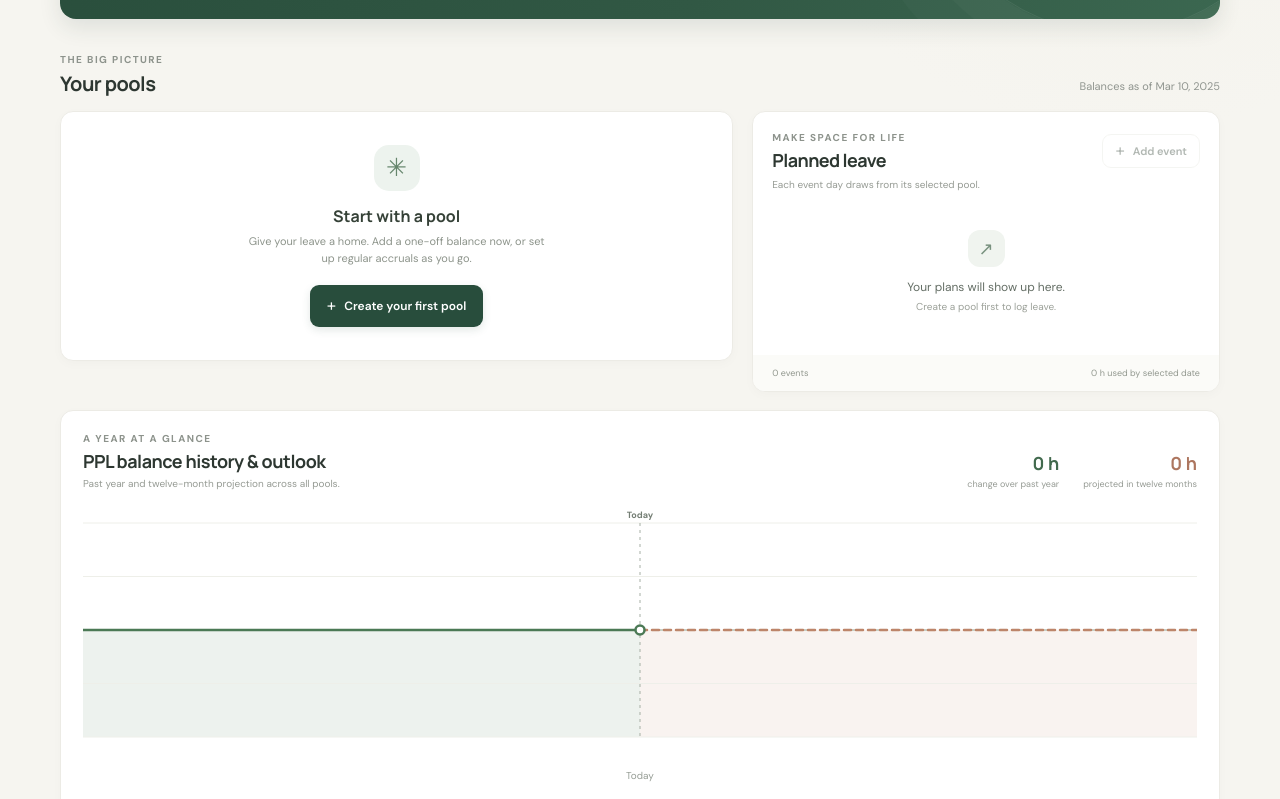
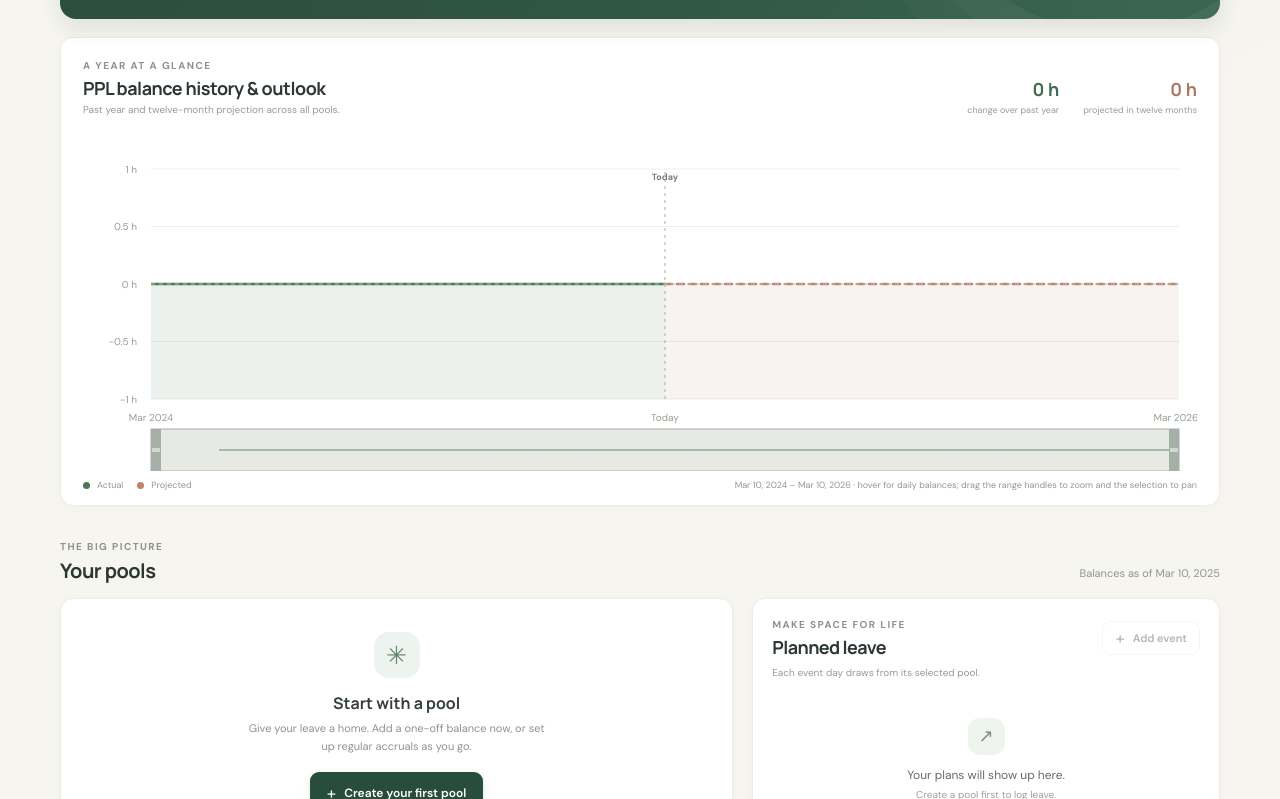
Before and after one commit to GrimOutlook/hima, a React (Vite) app: page / in a window 1280 px wide. Shown: the part 421-1220 px from the top of the page. Built offline with nearby package versions, Linux system fonts and the light colour scheme.

Commit message:
feat: add graph zoom and pan controls

```diff
--- a/assets/main.css
+++ b/assets/main.css
@@ -217,19 +217,19 @@ button:focus-visible, input:focus-visible, select:focus-visible, a:focus-visible
 .history-projection strong { color: #ad765f; font: 700 18px 'Manrope', sans-serif; }
 .history-change span, .history-projection span { color: #969b94; font-size: 9px; }
 .balance-chart-wrap { width: 100%; margin-top: 15px; }
-.balance-chart-scroll { width: 100%; overflow-x: auto; overflow-y: hidden; overscroll-behavior-x: contain; scrollbar-color: #ccd5ca #f5f5f1; scrollbar-width: thin; }
-.balance-chart-svg { display: block; width: 1600px; max-width: none; height: 290px; overflow: visible; }
-.history-area { fill: rgba(83, 130, 92, .1); }
-.projection-area { fill: rgba(193, 135, 110, .1); }
-.history-line { fill: none; stroke: #4b7955; stroke-width: 2.5; stroke-linecap: round; stroke-linejoin: round; vector-effect: non-scaling-stroke; }
-.projection-line { fill: none; stroke: #bd856a; stroke-width: 2.5; stroke-dasharray: 7 5; stroke-linecap: round; stroke-linejoin: round; vector-effect: non-scaling-stroke; }
-.history-last-point { fill: #fff; stroke: #4b7955; stroke-width: 2.5; vector-effect: non-scaling-stroke; }
-.projection-last-point { fill: #fff; stroke: #bd856a; stroke-width: 2.5; vector-effect: non-scaling-stroke; }
-.chart-today-line { stroke: #a6afa5; stroke-width: 1; stroke-dasharray: 3 4; vector-effect: non-scaling-stroke; }
-.chart-today-label { fill: #747e74; font: 700 9px 'DM Sans', sans-serif; }
-.chart-grid { stroke: #eeefe9; stroke-width: 1; vector-effect: non-scaling-stroke; }
-.chart-grid-zero { stroke: #b8c5b9; stroke-dasharray: 4 4; }
-.chart-y-label, .chart-x-label { fill: #969d95; font: 10px 'DM Sans', sans-serif; }
+.balance-chart-viewport { width: 100%; min-width: 0; height: 340px; }
+.balance-chart-inner { display: block; width: 100%; height: 340px; overflow: visible; }
+.chart-today-label { font: 700 9px 'DM Sans', sans-serif; }
+.balance-chart-viewport .recharts-tooltip-wrapper { z-index: 3; outline: 0; }
+.balance-chart-viewport .recharts-brush-slide { cursor: grab; }
+.balance-chart-viewport .recharts-brush-slide:active { cursor: grabbing; }
+.balance-chart-tooltip { display: grid; gap: 5px; min-width: 142px; padding: 10px 12px; border: 1px solid #e8e9e3; border-radius: 9px; color: #414a42; background: rgba(255, 255, 255, .98); box-shadow: 0 6px 20px rgba(35, 45, 39, .13); font-size: 10px; }
+.balance-chart-tooltip-date { color: #59645a; font-weight: 600; }
+.balance-chart-tooltip-kind { display: flex; align-items: center; gap: 6px; color: #92988f; font-size: 9px; }
+.tooltip-actual-dot, .tooltip-projected-dot { display: inline-block; width: 7px; height: 7px; border-radius: 50%; }
+.tooltip-actual-dot { background: #4b7955; }
+.tooltip-projected-dot { background: #bd856a; }
+.balance-chart-tooltip strong { color: #2d4437; font: 700 15px 'Manrope', sans-serif; }
 .history-footnote { display: flex; align-items: center; gap: 7px; padding-top: 8px; color: #92988f; font-size: 9px; }
 .history-legend-dot { width: 7px; height: 7px; border-radius: 50%; background: #4b7955; }
 .history-projection-dot { width: 7px; height: 7px; margin-left: 7px; border-radius: 50%; background: #bd856a; }
--- a/package.json
+++ b/package.json
@@ -15,7 +15,9 @@
   },
   "dependencies": {
     "react": "^19.1.0",
-    "react-dom": "^19.1.0"
+    "react-dom": "^19.1.0",
+    "react-is": "^19.0.0",
+    "recharts": "^3.10.1"
   },
   "devDependencies": {
     "@types/react": "^19.1.8",
--- a/src/App.tsx
+++ b/src/App.tsx
@@ -302,6 +302,8 @@ function App() {
           </div>
         </section>
 
+        <BalanceChart history={history} today={chartHistoryEnd} />
+
         <div className="section-heading-row">
           <div>
             <div className="section-overline">THE BIG PICTURE</div>
@@ -436,8 +438,6 @@ function App() {
             </div>
           </section>
         </div>
-
-        <BalanceChart history={history} today={chartHistoryEnd} />
 
         <footer className="page-footer">
           <span className="footer-brand">hima</span>
--- a/src/BalanceChart.tsx
+++ b/src/BalanceChart.tsx
@@ -1,14 +1,80 @@
-import { useLayoutEffect, useRef } from "react";
-import { chartLayout, formatHours, formatSignedHours, prettyDate, type BalancePoint } from "./model";
+import { useEffect, useMemo, useState } from "react";
+import {
+  Area,
+  AreaChart,
+  Brush,
+  CartesianGrid,
+  ReferenceLine,
+  ResponsiveContainer,
+  Tooltip,
+  XAxis,
+  YAxis,
+  type TooltipContentProps,
+} from "recharts";
+import { formatHours, formatSignedHours, prettyDate, type BalancePoint } from "./model";
 
 interface BalanceChartProps {
   history: BalancePoint[];
   today: string;
 }
 
+interface ChartPoint extends BalancePoint {
+  index: number;
+  actualBalance: number | null;
+  projectedBalance: number | null;
+}
+
+const CHART_HEIGHT = 340;
+const PLOT_LEFT = 68;
+const PLOT_RIGHT = 18;
+const ACTUAL_COLOR = "#4b7955";
+const PROJECTED_COLOR = "#bd856a";
+
+function BalanceTooltip({
+  active,
+  payload,
+}: TooltipContentProps) {
+  const point = payload[0]?.payload as ChartPoint | undefined;
+  if (!active || !point) return null;
+
+  return (
+    <div className="balance-chart-tooltip" role="status">
+      <span className="balance-chart-tooltip-date">{prettyDate(point.date)}</span>
+      <span className="balance-chart-tooltip-kind">
+        <i className={point.projected ? "tooltip-projected-dot" : "tooltip-actual-dot"} />
+        {point.projected ? "Projected balance" : "Actual balance"}
+      </span>
+      <strong>{formatHours(point.balance)} h</strong>
+    </div>
+  );
+}
+
+function monthYearLabel(value: string | undefined): string {
+  if (!value) return "";
+  const date = new Date(`${value}T00:00:00Z`);
+  return new Intl.DateTimeFormat("en-US", {
+    month: "short",
+    year: "numeric",
+    timeZone: "UTC",
+  }).format(date);
+}
+
 export function BalanceChart({ history, today }: BalanceChartProps) {
-  const scrollRef = useRef<HTMLDivElement>(null);
-  const chart = chartLayout(history);
+  const todayIndex = Math.max(0, history.findIndex((point) => point.date === today));
+  const lastIndex = Math.max(0, history.length - 1);
+  const [brushRange, setBrushRange] = useState({ startIndex: 0, endIndex: lastIndex });
+  useEffect(() => {
+    setBrushRange({ startIndex: 0, endIndex: lastIndex });
+  }, [lastIndex]);
+  const chartData = useMemo<ChartPoint[]>(
+    () => history.map((point, index) => ({
+      ...point,
+      index,
+      actualBalance: point.projected ? null : point.balance,
+      projectedBalance: point.projected || index === todayIndex ? point.balance : null,
+    })),
+    [history, todayIndex],
+  );
   const startBalance = history[0]?.balance ?? 0;
   const todayPoint = [...history].reverse().find((point) => !point.projected);
   const currentBalance = todayPoint?.balance ?? 0;
@@ -16,13 +82,22 @@ export function BalanceChart({ history, today }: BalanceChartProps) {
   const change = currentBalance - startBalance;
   const startDate = history[0]?.date ?? today;
   const endDate = history.at(-1)?.date ?? today;
-
-  useLayoutEffect(() => {
-    const chartElement = scrollRef.current;
-    if (chartElement) {
-      chartElement.scrollLeft = Math.max(0, chart.todayX - chartElement.clientWidth / 2);
-    }
-  }, [chart.todayX]);
+  const values = history.map((point) => point.balance);
+  const minBalance = values.length ? Math.min(...values) : 0;
+  const maxBalance = values.length ? Math.max(...values) : 0;
+  const spread = maxBalance - minBalance;
+  const padding = spread < 0.01 ? 1 : spread * 0.12;
+  const domain: [number, number] = [minBalance - padding, maxBalance + padding];
+  const yTicks = Array.from({ length: 5 }, (_, index) =>
+    domain[0] + ((domain[1] - domain[0]) * index) / 4,
+  );
+  const visibleStart = Math.max(0, Math.min(brushRange.startIndex, lastIndex));
+  const visibleEnd = Math.max(visibleStart, Math.min(brushRange.endIndex, lastIndex));
+  const xTicks = [...new Set([
+    visibleStart,
+    ...(todayIndex > visibleStart && todayIndex < visibleEnd ? [todayIndex] : []),
+    visibleEnd,
+  ])];
 
   return (
     <section className="history-panel">
@@ -47,79 +122,127 @@ export function BalanceChart({ history, today }: BalanceChartProps) {
       </div>
       <div className="balance-chart-wrap">
         <div
-          id="balance-chart-scroll"
-          className="balance-chart-scroll"
-          ref={scrollRef}
-          aria-label="Scrollable PPL balance chart"
-          tabIndex={0}
+          className="balance-chart-viewport"
+          role="group"
+          aria-label="PPL balance chart with zoom and pan controls"
         >
-          <svg
-            className="balance-chart-svg"
-            width={chart.width}
-            height="290"
-            viewBox={`0 0 ${chart.width} 290`}
-            role="img"
-            aria-labelledby="balance-chart-title"
-          >
-            <title id="balance-chart-title">
-              Daily combined PPL balance and forecast for the past and coming year
-            </title>
-            <path className="history-area" d={chart.historyAreaPath} />
-            <path className="projection-area" d={chart.projectionAreaPath} />
-            {chart.ticks.map((tick, index) => (
-              <g key={index}>
-                <line
-                  className={tick.isZero ? "chart-grid chart-grid-zero" : "chart-grid"}
-                  x1="68"
-                  x2={chart.width - 18}
-                  y1={tick.y}
-                  y2={tick.y}
-                />
-                <text className="chart-y-label" x="60" y={tick.y + 4} textAnchor="end">
-                  {tick.label}
-                </text>
-              </g>
-            ))}
-            {chart.zeroY !== null && (
-              <line
-                className="chart-grid chart-grid-zero"
-                x1="68"
-                x2={chart.width - 18}
-                y1={chart.zeroY}
-                y2={chart.zeroY}
+          <ResponsiveContainer width="100%" height={CHART_HEIGHT}>
+            <AreaChart
+              className="balance-chart-inner"
+              data={chartData}
+              margin={{ top: 38, right: PLOT_RIGHT, bottom: 0, left: 0 }}
+              accessibilityLayer
+              aria-label="Daily combined PPL balance and forecast for the past and coming year"
+            >
+              <CartesianGrid stroke="#eeefe9" vertical={false} />
+              <XAxis
+                dataKey="index"
+                type="number"
+                domain={[visibleStart, visibleEnd]}
+                ticks={xTicks}
+                tickFormatter={(value: number) => value === todayIndex
+                  ? "Today"
+                  : monthYearLabel(history[Math.round(value)]?.date)}
+                axisLine={false}
+                tickLine={false}
+                tickMargin={9}
+                height={30}
+                tick={{ fill: "#969d95", fontSize: 10, fontFamily: "DM Sans, sans-serif" }}
+                allowDataOverflow
               />
-            )}
-            <line
-              className="chart-today-line"
-              x1={chart.todayX}
-              x2={chart.todayX}
-              y1="18"
-              y2="232"
-            />
-            <text className="chart-today-label" x={chart.todayX} y="13" textAnchor="middle">
-              Today
-            </text>
-            <path className="history-line" d={chart.historyLinePath} />
-            <path className="projection-line" d={chart.projectionLinePath} />
-            <circle className="history-last-point" cx={chart.todayX} cy={chart.todayY} r="4.5" />
-            <circle
-              className="projection-last-point"
-              cx={chart.projectionX}
-              cy={chart.projectionY}
-              r="4"
-            />
-            {chart.dateLabels.map((label, index) => (
-              <text
-                className="chart-x-label"
-                key={`${label.x}-${index}`}
-                x={label.x}
-                y="274"
-                textAnchor={label.anchor}
+              <YAxis
+                type="number"
+                domain={domain}
+                ticks={yTicks}
+                tickFormatter={(value: number) => `${formatHours(value)} h`}
+                axisLine={false}
+                tickLine={false}
+                tickMargin={8}
+                width={PLOT_LEFT}
+                tick={{ fill: "#969d95", fontSize: 10, fontFamily: "DM Sans, sans-serif" }}
+                allowDecimals
+              />
+              <ReferenceLine
+                x={todayIndex}
+                stroke="#a6afa5"
+                strokeDasharray="3 4"
+                label={{
+                  value: "Today",
+                  position: "insideTop",
+                  fill: "#747e74",
+                  fontSize: 9,
+                  className: "chart-today-label",
+                }}
+              />
+              {domain[0] <= 0 && domain[1] >= 0 && (
+                <ReferenceLine y={0} stroke="#b8c5b9" strokeDasharray="4 4" />
+              )}
+              <Area
+                name="Actual"
+                dataKey="actualBalance"
+                type="monotoneX"
+                baseValue={domain[0]}
+                stroke={ACTUAL_COLOR}
+                strokeWidth={2.5}
+                strokeLinecap="round"
+                strokeLinejoin="round"
+                fill={ACTUAL_COLOR}
+                fillOpacity={0.1}
+                connectNulls={false}
+                dot={false}
+                activeDot={{ r: 5, fill: "#fff", stroke: ACTUAL_COLOR, strokeWidth: 2 }}
+                isAnimationActive={false}
+              />
+              <Area
+                name="Projected"
+                dataKey="projectedBalance"
+                type="monotoneX"
+                baseValue={domain[0]}
+                stroke={PROJECTED_COLOR}
+                strokeWidth={2.5}
+                strokeDasharray="7 5"
+                strokeLinecap="round"
+                strokeLinejoin="round"
+                fill={PROJECTED_COLOR}
+                fillOpacity={0.1}
+                connectNulls={false}
+                dot={false}
+                activeDot={{ r: 5, fill: "#fff", stroke: PROJECTED_COLOR, strokeWidth: 2 }}
+                isAnimationActive={false}
+              />
+              <Tooltip
+                content={(props) => <BalanceTooltip {...props} />}
+                cursor={{ stroke: "#a6afa5", strokeDasharray: "3 4" }}
+                isAnimationActive={false}
+              />
+              <Brush
+                dataKey="index"
+                startIndex={brushRange.startIndex}
+                endIndex={brushRange.endIndex}
+                onChange={({ startIndex, endIndex }) => {
+                  setBrushRange({ startIndex, endIndex });
+                }}
+                ariaLabel="Select a date range to zoom; drag the selected range to pan"
+                height={42}
+                travellerWidth={10}
+                stroke="#a6afa5"
+                fill="#f6f7f3"
+                tickFormatter={(value) => monthYearLabel(history[Math.round(Number(value))]?.date)}
               >
-                {label.label}
-              </text>
-            ))}
-          </svg>
+                <AreaChart margin={{ top: 2, right: 2, bottom: 2, left: 2 }}>
+                  <Area
+                    dataKey="balance"
+                    type="monotoneX"
+                    stroke={ACTUAL_COLOR}
+                    strokeWidth={1}
+                    fill={ACTUAL_COLOR}
+                    fillOpacity={0.12}
+                    isAnimationActive={false}
+                  />
+                </AreaChart>
+              </Brush>
+            </AreaChart>
+          </ResponsiveContainer>
         </div>
       </div>
       <div className="history-footnote">
@@ -128,7 +251,7 @@ export function BalanceChart({ history, today }: BalanceChartProps) {
         <span className="history-projection-dot" />
         Projected
         <span className="history-range">
-          {prettyDate(startDate)} – {prettyDate(endDate)} · scroll horizontally to explore
+          {prettyDate(startDate)} – {prettyDate(endDate)} · hover for daily balances; drag the range handles to zoom and the selection to pan
         </span>
       </div>
     </section>
--- a/src/model.ts
+++ b/src/model.ts
@@ -56,33 +56,6 @@ export interface BalancePoint {
   date: string;
   balance: number;
   projected: boolean;
-}
-
-export interface ChartTick {
-  y: number;
-  label: string;
-  isZero: boolean;
-}
-
-export interface ChartDateLabel {
-  x: number;
-  label: string;
-  anchor: "start" | "middle" | "end";
-}
-
-export interface BalanceChartLayout {
-  historyLinePath: string;
-  historyAreaPath: string;
-  projectionLinePath: string;
-  projectionAreaPath: string;
-  ticks: ChartTick[];
-  dateLabels: ChartDateLabel[];
-  zeroY: number | null;
-  todayX: number;
-  width: number;
-  todayY: number;
-  projectionX: number;
-  projectionY: number;
 }
 
 const STORAGE_KEY = "hima.store.v1";
@@ -475,12 +448,6 @@ export function eventPoolSummary(event: LeaveEvent, pools: Pool[]): string {
   return `Pools: ${[...names].join(", ")}`;
 }
 
-function daysBetween(start: string, end: string): number {
-  const first = dateFromParts(start)!;
-  const last = dateFromParts(end)!;
-  return Math.round((last.getTime() - first.getTime()) / 86_400_000);
-}
-
 export function balanceHistory(store: Store, today: string): BalancePoint[] {
   if (!isValidDate(today)) return [];
   const start = addMonths(today, -12);
@@ -491,120 +458,3 @@ export function balanceHistory(store: Store, today: string): BalancePoint[] {
   }
   return points;
 }
-
-function stepPath(points: Array<[number, number]>): string {
-  const first = points[0];
-  if (!first) return "";
-  const steps = points
-    .slice(1)
-    .map(([x, y]) => `H${x.toFixed(2)} V${y.toFixed(2)}`)
-    .join(" ");
-  return `M${first[0].toFixed(2)},${first[1].toFixed(2)} ${steps}`;
-}
-
-function areaPath(points: Array<[number, number]>, baseline: number): string {
-  const first = points[0];
-  const last = points.at(-1);
-  if (!first || !last) return "";
-  return `${stepPath(points)} L${last[0].toFixed(2)},${baseline.toFixed(2)} L${first[0].toFixed(2)},${baseline.toFixed(2)} Z`;
-}
-
-export function chartLayout(points: BalancePoint[]): BalanceChartLayout {
-  const width = 1600;
-  const left = 68;
-  const right = width - 18;
-  const top = 18;
-  const bottom = 232;
-  const first = points[0];
-  const last = points.at(-1);
-  if (!first || !last) {
-    return {
-      historyLinePath: "",
-      historyAreaPath: "",
-      projectionLinePath: "",
-      projectionAreaPath: "",
-      ticks: [],
-      dateLabels: [],
-      zeroY: null,
-      todayX: left,
-      width,
-      todayY: bottom,
-      projectionX: right,
-      projectionY: bottom,
-    };
-  }
-
-  const balances = points.map((point) => point.balance);
-  const minBalance = Math.min(...balances);
-  const maxBalance = Math.max(...balances);
-  const spread = maxBalance - minBalance;
-  const padding = spread < 0.01 ? 1 : spread * 0.12;
-  const lower = minBalance - padding;
-  const upper = maxBalance + padding;
-  const range = upper - lower;
-  const zeroY = lower <= 0 && upper >= 0 ? top + (upper / range) * (bottom - top) : null;
-  const totalDays = Math.max(1, daysBetween(first.date, last.date));
-  const coordinates = points.map((point): [number, number] => {
-    const elapsed = daysBetween(first.date, point.date);
-    return [left + (elapsed / totalDays) * (right - left), top + ((upper - point.balance) / range) * (bottom - top)];
-  });
-  let todayIndex = 0;
-  for (let index = points.length - 1; index >= 0; index -= 1) {
-    if (!points[index]?.projected) {
-      todayIndex = index;
-      break;
-    }
-  }
-  const todayCoordinate = coordinates[todayIndex] ?? [left, bottom];
-  const projectionCoordinate = coordinates.at(-1) ?? [right, bottom];
-  const historyCoordinates = coordinates.slice(0, todayIndex + 1);
-  const projectionCoordinates = coordinates.slice(todayIndex);
-  const ticks = Array.from({ length: 5 }, (_, index) => {
-    const value = lower + (range * index) / 4;
-    return {
-      y: top + ((upper - value) / range) * (bottom - top),
-      label: `${formatHours(value)} h`,
-      isZero: Math.abs(value) < 1e-7,
-    };
-  });
-
-  const lastIndex = points.length - 1;
-  const labelDefinitions: Array<[number, ChartDateLabel["anchor"]]> = [
-    [0, "start"],
-    [todayIndex, "middle"],
-    [lastIndex, "end"],
-  ];
-  const dateLabels: ChartDateLabel[] = [];
-  for (const [index, anchor] of labelDefinitions) {
-    const coordinate = coordinates[index];
-    const point = points[index];
-    if (!coordinate || !point || dateLabels.at(-1)?.x === coordinate[0]) continue;
-    dateLabels.push({
-      x: coordinate[0],
-      label: index === todayIndex ? "Today" : prettyMonth(point.date),
-      anchor,
-    });
-  }
-
-  return {
-    historyLinePath: stepPath(historyCoordinates),
-    historyAreaPath: areaPath(historyCoordinates, bottom),
-    projectionLinePath: stepPath(projectionCoordinates),
-    projectionAreaPath: areaPath(projectionCoordinates, bottom),
-    ticks,
-    dateLabels,
-    zeroY,
-    todayX: todayCoordinate[0],
-    width,
-    todayY: todayCoordinate[1],
-    projectionX: projectionCoordinate[0],
-    projectionY: projectionCoordinate[1],
-  };
-}
-
-function prettyMonth(value: string): string {
-  const date = dateFromParts(value);
-  return date
-    ? new Intl.DateTimeFormat("en-US", { month: "short", year: "numeric", timeZone: "UTC" }).format(date)
-    : value;
-}
```
Also changed, not shown: vite.config.ts (+9 -0 lines), 2 other files (tests, documents, lock files or other folders).
